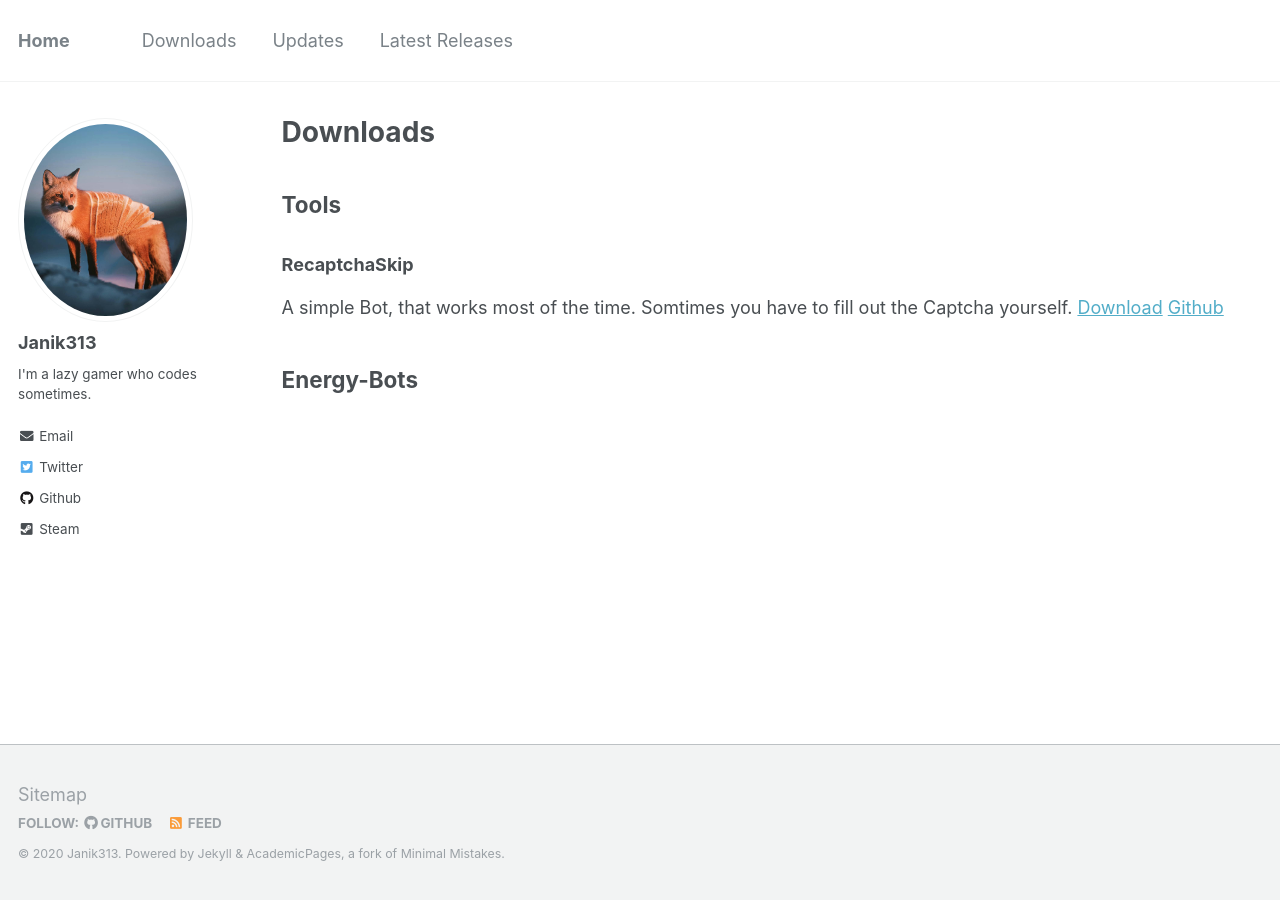
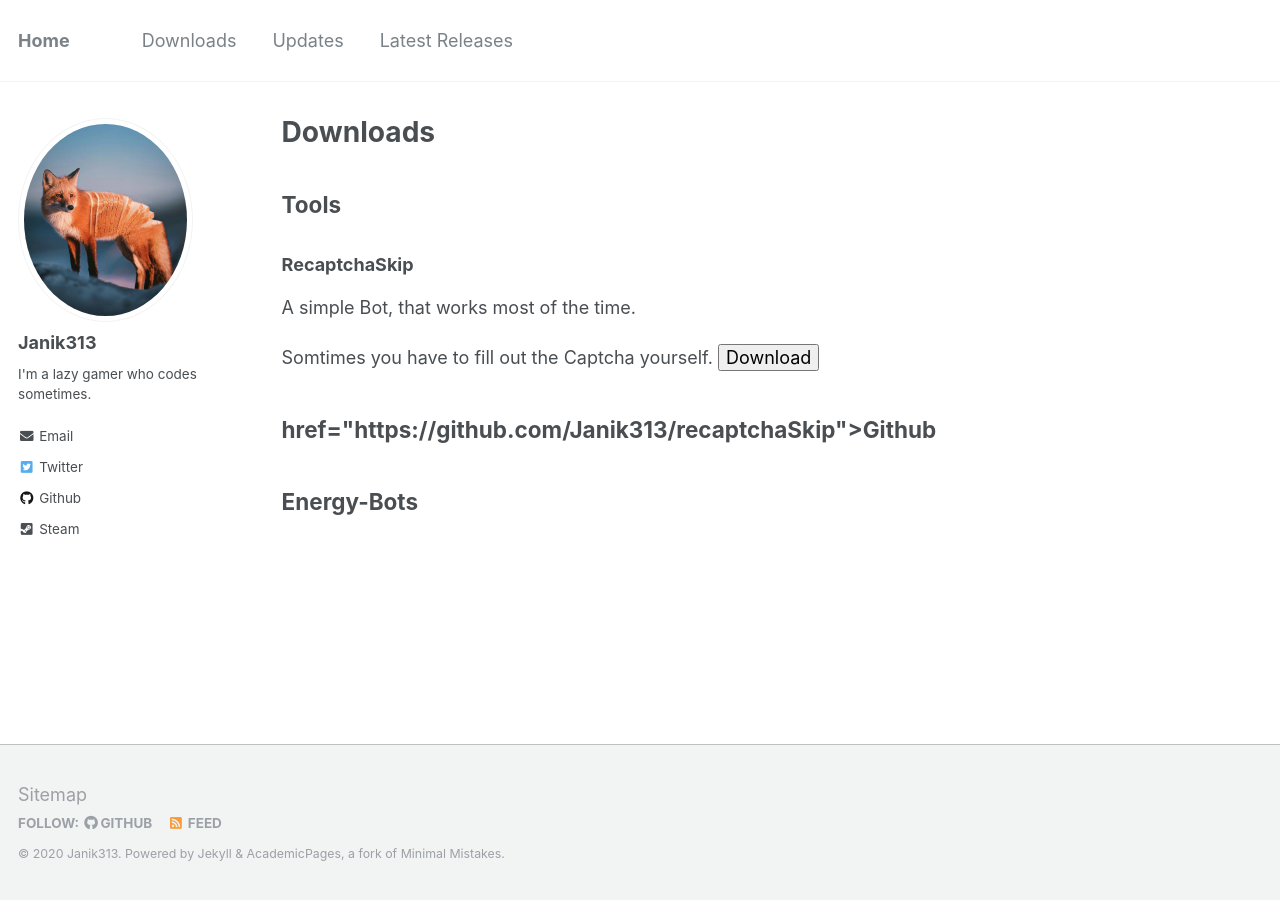
Before and after one commit to Janik313/janik313.github.io, a Jekyll site: the page built from _pages/sitemap.md, in a window 1280 px wide. Built offline with Jekyll 4.4.1, drawn with Linux system fonts in a browser that asks for light colours.

Commit message:
Update sitemap.md

```diff
--- a/_pages/sitemap.md
+++ b/_pages/sitemap.md
@@ -9,8 +9,9 @@
 <h2>Tools</h2>
 <h3>RecaptchaSkip</h3>
 A simple Bot, that works most of the time.
+
 Somtimes you have to fill out the Captcha yourself.
-<a href="https://github.com/Janik313/recaptchaSkip/raw/master/%5Brecaptcha%20skip%5D.user.js">Download</a>
-<a href="https://github.com/Janik313/recaptchaSkip">Github</a>
+<button href="https://github.com/Janik313/recaptchaSkip/raw/master/%5Brecaptcha%20skip%5D.user.js">Download</button>
+<h2> href="https://github.com/Janik313/recaptchaSkip">Github</h2>
 
 <h2>Energy-Bots</h2>
```
